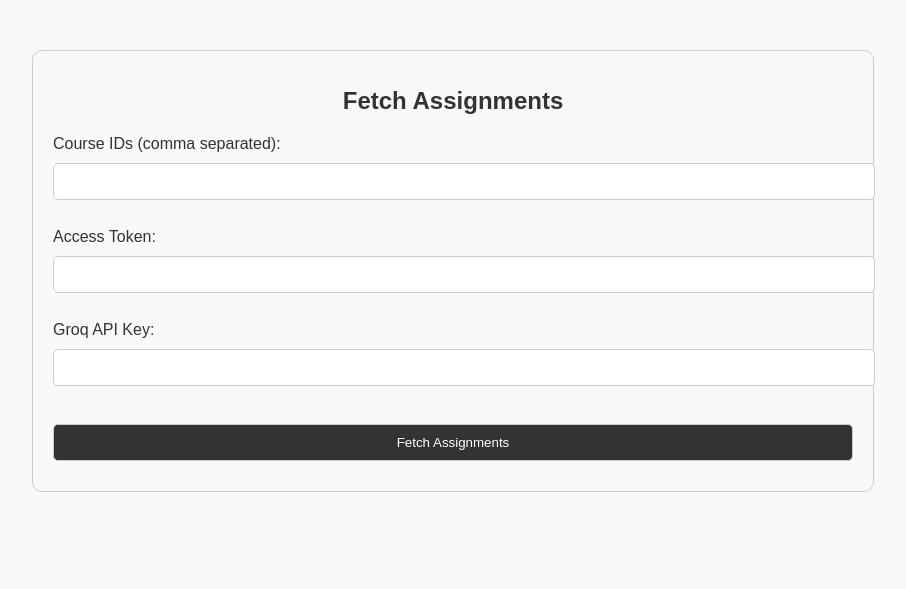
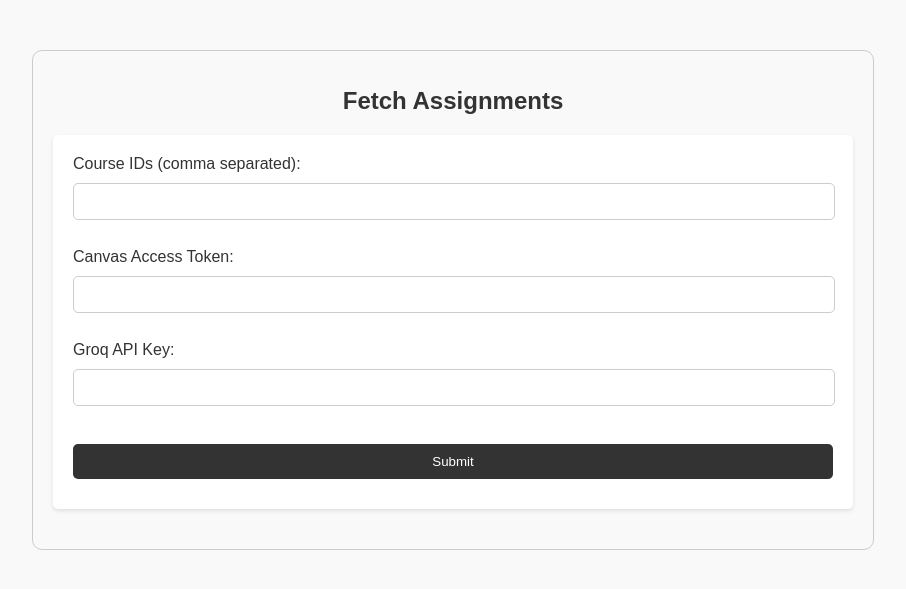
Before and after one commit to SlavikKhrapach/HomeworkAssistant, a Flask app: page / in a window 1280 px wide. Shown: the top 589 px of the page, without its empty margins (187-1093 px from the left). Run offline with Flask 3, Linux system fonts and the light colour scheme.

Commit message:
Updated Index page

```diff
--- a/HomeworkAssistant/main.py
+++ b/HomeworkAssistant/main.py
@@ -9,28 +9,24 @@ app.secret_key = '0897TG789T*()&t7fOG*Y()_t'
 def index():
     return render_template('index.html')
 
-@app.route('/fetch_assignments', methods=['POST'])
-def fetch_assignments():
-    if not session['course_ids']:
-        course_ids = request.form['course_ids']
-    else:
-        course_ids = session['course_ids']
+@app.route('/assignments', methods=['POST'])
+def assignments():
+    course_ids = request.form.get('course_ids')
+    access_token = request.form.get('access_token')
+    groq_api_key = request.form.get('groq_api_key')
+    buckets = request.form.getlist('buckets')
 
-    if not session['access_token']:
-        access_token = request.form['access_token']
-    else:
-        access_token = session['access_token']
-
-    if not session['groq_api_key']:
-        groq_api_key = request.form['groq_api_key']
-    else:
-        groq_api_key = session['groq_api_key']
-
+    if not course_ids:
+        course_ids = session.get('course_ids')
+    if not access_token:
+        access_token = session.get('access_token')
+    if not groq_api_key:
+        groq_api_key = session.get('groq_api_key')
+    if not buckets:
+        buckets = session.get('buckets', ['upcoming'])
 
     buckets = request.form.getlist('buckets')  # Get the list of selected buckets
 
-
-    # If buckets list is empty, add "upcoming" to it
     if not buckets:
         buckets.append('upcoming')
 
@@ -40,8 +36,8 @@ def fetch_assignments():
     session['buckets'] = buckets
 
     assignments = fetch_relevant_assignments()
+
     return render_template('assignments.html', assignments=assignments, groq_api_key=groq_api_key, enumerate=enumerate, buckets=buckets)
-
 
 @app.route('/assignment/<int:assignment_id>', methods=['GET'])
 def assignment_detail(assignment_id):
@@ -63,6 +59,5 @@ def assignment_detail(assignment_id):
     else:
         return "Assignment not found", 404
 
-
 if __name__ == '__main__':
     app.run(debug=True)
--- a/HomeworkAssistant/modules/assignment_fetcher.py
+++ b/HomeworkAssistant/modules/assignment_fetcher.py
@@ -1,7 +1,8 @@
+from datetime import datetime
 from flask import session
 import requests
-from datetime import datetime
 import pytz
+
 
 def fetch_relevant_assignments():
     course_ids = session['course_ids']
--- a/HomeworkAssistant/static/script.js
+++ b/HomeworkAssistant/static/script.js
@@ -5,7 +5,7 @@ document.addEventListener('DOMContentLoaded', function() {
         const form = document.getElementById('fetchAssignmentsForm');
         const formData = new FormData(form);
 
-        fetch('/fetch_assignments', {
+        fetch('/assignments', {
             method: 'POST',
             body: formData
         })
--- a/HomeworkAssistant/static/styles.css
+++ b/HomeworkAssistant/static/styles.css
@@ -85,13 +85,15 @@ h1 {
     transform: rotate(45deg);
 }
 
-input[type="submit"] {
+input[type="submit"], button[type="submit"] {
     background-color: #333;
     color: white;
     border: none;
     cursor: pointer;
     padding: 10px 20px;
     border-radius: 5px;
+    width: 100%;
+    margin: 10px 0;
 }
 
 input[type="submit"]:hover {
@@ -152,6 +154,14 @@ td {
     margin-bottom: 20px;
 }
 
+.content {
+    background-color: #fff;
+    border-radius: 5px;
+    box-shadow: 0 2px 4px rgba(0, 0, 0, 0.1);
+    padding: 20px;
+    margin-bottom: 20px;
+}
+
 .assignments {
     background-color: #fff;
     border-radius: 5px;
@@ -171,10 +181,9 @@ td {
 }
 
 input[type="text"],
-input[type="password"],
-input[type="submit"] {
-    width: 100%;
+input[type="password"]{
     padding: 10px;
+    width: 740px;
     margin: 10px 0;
     border: 1px solid #ccc;
     border-radius: 5px;
--- a/HomeworkAssistant/templates/assignment_detail.html
+++ b/HomeworkAssistant/templates/assignment_detail.html
@@ -9,7 +9,7 @@
 <body>
     <div class="container">
         <h1>Assignment Detail</h1>
-        <div class="assignment-details">
+        <div class="assignment-details content">
             <h2>{{ assignment.name }}</h2>
             <p><strong>Due Date:</strong> {{ assignment.due_at }}</p>
             <p><strong>Points:</strong> {{ assignment.points_possible }}</p>
--- a/HomeworkAssistant/templates/index.html
+++ b/HomeworkAssistant/templates/index.html
@@ -9,15 +9,15 @@
 <body>
     <div class="container">
         <h1>Fetch Assignments</h1>
-        <form action="/fetch_assignments" method="POST">
+        <form class="content", action="/assignments" method="POST">
             <input type="hidden" name="buckets" value="upcoming">
             <label for="course_ids">Course IDs (comma separated):</label><br>
             <input type="text" id="course_ids" name="course_ids" required><br><br>
-            <label for="access_token">Access Token:</label><br>
-            <input type="text" id="access_token" name="access_token" required><br><br>
+            <label for="access_token">Canvas Access Token:</label><br>
+            <input type="password" id="access_token" name="access_token" required><br><br>
             <label for="groq_api_key">Groq API Key:</label><br>
-            <input type="text" id="groq_api_key" name="groq_api_key" required><br><br>
-            <input type="submit" value="Fetch Assignments">
+            <input type="password" id="groq_api_key" name="groq_api_key" required><br><br>
+            <input type="submit" value="Submit">
         </form>
     </div>
 </body>
```
Also changed, not shown: HomeworkAssistant/modules/description_summarizer.py (+49 -33 lines), HomeworkAssistant/templates/assignments.html (+4 -4 lines).
